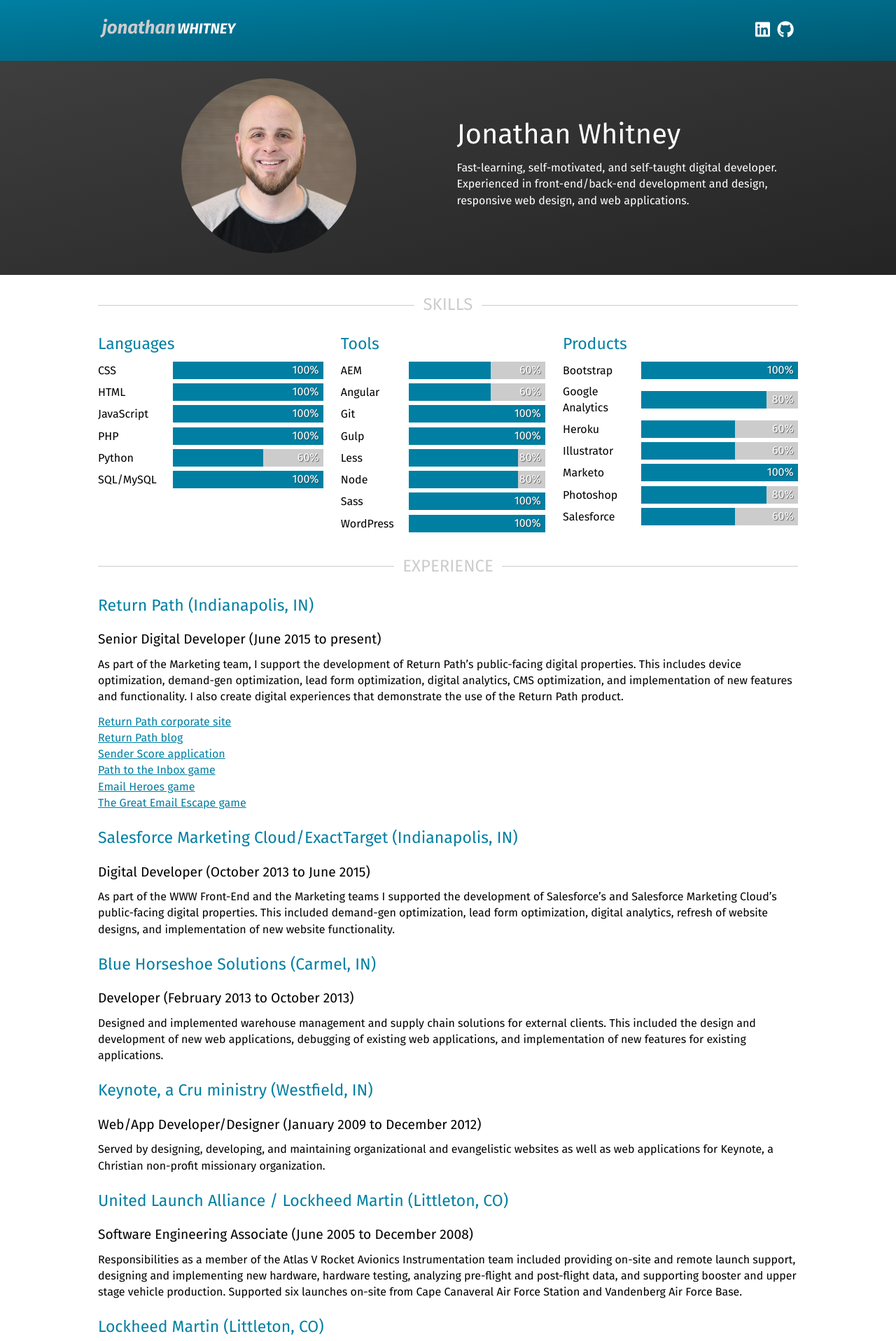
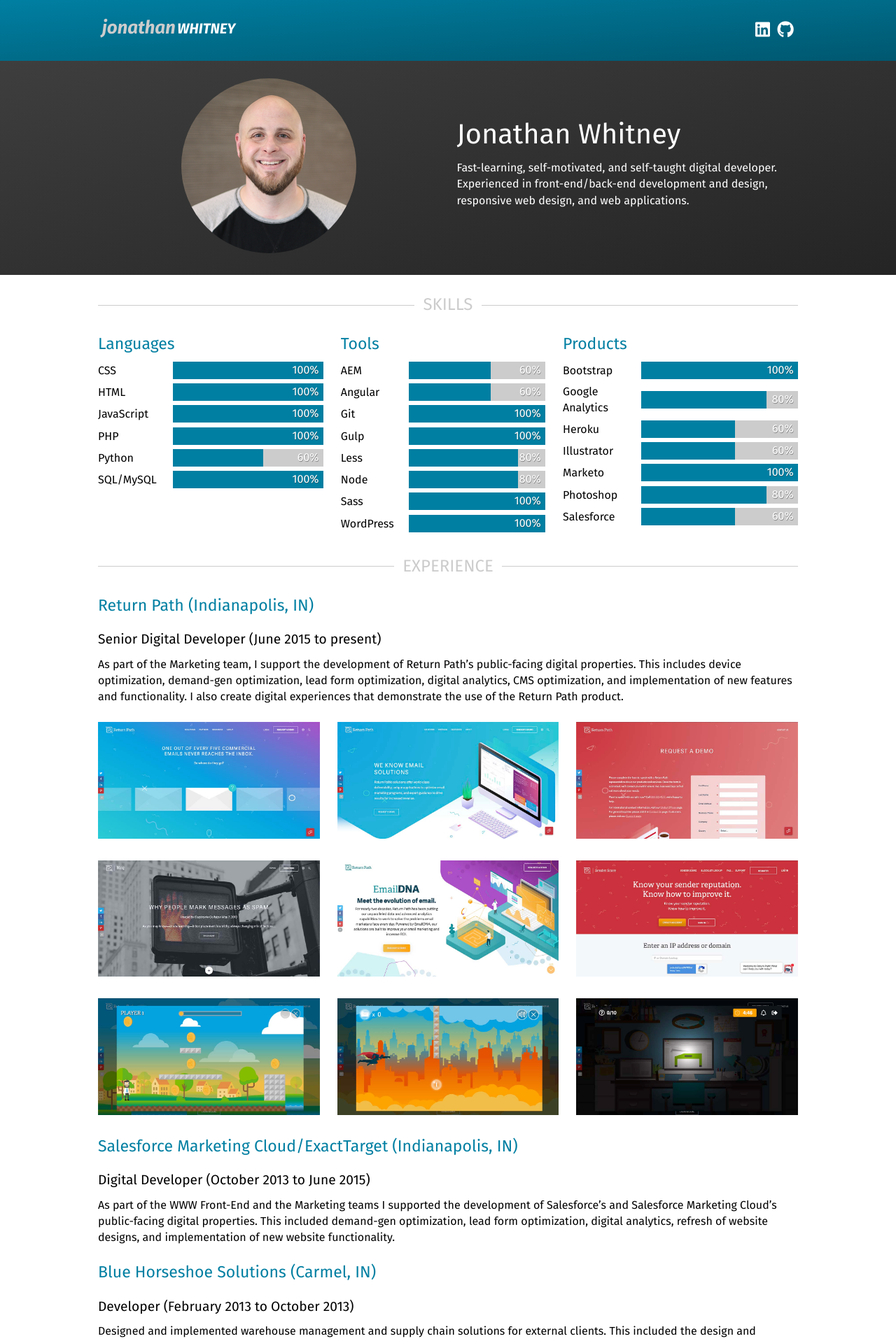
Before and after one commit to jawhitney/jw-website, a Jekyll site: the page built from index.md, in a window 1280 px wide. Shown: the top 1917 px of the page at 70% size. Built offline with Jekyll 4.4.1, drawn with Linux system fonts in a browser that asks for light colours; nearby versions of some CDN libraries.

Commit message:
Finalized animations / Added images

```diff
--- a/_includes/footer.html
+++ b/_includes/footer.html
@@ -42,11 +42,26 @@
                         {{#if links}}
                             <ul>
                                 {{#each links}}
-                                    <li>{{link url description}}</li>
+                                    <li><a href="{{url}}" title={{description}}>{{description}}</a></li>
                                 {{/each}}
                             </ul>
                         {{/if}}
                     </article>
+                    {{#if cards}}
+                        <article>
+                            <div class="multi-column cards">
+                                {{#each cards}}
+                                    <div class="card">
+                                        <a href="{{url}}" title="{{description}}">
+                                            <img src="assets/images/{{image}}" alt="{{description}}" />
+                                            <h5>{{description}}</h5>
+                                            <p>{{skills}}</p>
+                                        </a>
+                                    </div>
+                                {{/each}}
+                            </div>
+                        </article>
+                    {{/if}}
                 {{/each}}
             </div>
         {{/each}}
--- a/_sass/_core.scss
+++ b/_sass/_core.scss
@@ -61,8 +61,8 @@ section {
 article {
     flex-grow: 1;
     opacity: 0;
-    transition: transform $timing $timing-function,
-                opacity $timing $timing-function;
+    transition: transform $timing $timing-function-bounce,
+                opacity $timing $timing-function-bounce;
 }
 
 .multi-column {
@@ -129,12 +129,12 @@ div:not(.multi-column) > article {
         span:nth-child(2) {
             width: 0%;
             background-color: $blue;
-            transition: width $timing $timing-function;
+            transition: width $timing $timing-function-bounce;
         }
 
         span:nth-child(3) {
             color: white;
-            text-shadow: 1px 1px 1px rgba($gray, 0.75);
+            text-shadow: 0.5px 0.5px 0.5px rgba($gray, 0.5);
             left: auto;
             right: $spacer / 8;
         }
@@ -161,8 +161,8 @@ div:not(.multi-column) > article {
 .left,
 .right {
     opacity: 0;
-    transition: opacity $timing $timing-function,
-                transform $timing $timing-function;
+    transition: opacity $timing $timing-function-bounce,
+                transform $timing $timing-function-bounce;
 
     &.loaded {
         opacity: 1;
@@ -234,7 +234,7 @@ div:not(.multi-column) > article {
         text-transform: uppercase;
         font-size: 1.5 * $font-size-base;
         opacity: 0;
-        transition: opacity $timing $timing-function;
+        transition: opacity $timing $timing-function-bounce;
 
         &::before,
         &::after {
@@ -244,7 +244,7 @@ div:not(.multi-column) > article {
             width: 0;
             height: 1px;
             background-color: $gray-light;
-            transition: width 2 * $timing $timing-function;
+            transition: width 2 * $timing $timing-function-bounce;
         }
 
         &::before {
@@ -269,3 +269,101 @@ div:not(.multi-column) > article {
         }
     }
 }
+
+.cards {
+    margin-bottom: -1 * $spacer / 4
+}
+
+.card {
+    position: relative;
+    display: inline-block;
+    margin: $spacer / 4 0;
+    padding: 0 $spacer / 4;
+    width: 100%;
+    opacity: 0;
+    transition: opacity $timing $timing-function-bounce;
+
+    a {
+        position: relative;
+        display: inline-block;
+        padding-top: (525/1000) * 100%;
+        width: 100%;
+        height: 0;
+
+        &::before {
+            content: '';
+            position: absolute;
+            top: 0;
+            left: 0;
+            z-index: 1;
+            width: 100%;
+            height: 100%;
+            background-color: rgba($blue, 0.9);
+            opacity: 0;
+            transition: opacity $timing / 2 $timing-function;
+        }
+    }
+
+    img, h5, p {
+        position: absolute;
+    }
+
+    img {
+        width: 100%;
+        height: 100%;
+        top: 0;
+        left: 0;
+        z-index: 0;
+    }
+
+    h5, p {
+        z-index: 2;
+        margin: 0;
+        padding: 0;
+        opacity: 0;
+        width: 100%;
+        text-align: center;
+        transition: top $timing / 2 $timing-function-bounce,
+                    bottom $timing / 2 $timing-function-bounce;
+    }
+
+    h5 {
+        top: $spacer / 2;
+        color: white;
+    }
+
+    p {
+        bottom: $spacer / 2;
+        color: $gray-light;
+    }
+
+    &:hover {
+        a::before {
+            opacity: 1;
+        }
+
+        h5, p {
+            opacity: 1;
+        }
+
+        h5 {
+            top: calc(50% - #{$spacer / 2});
+        }
+
+        p {
+            bottom: calc(50% - #{$spacer / 2});
+        }
+    }
+}
+
+article.loaded {
+    .card {
+        opacity: 1;
+    }
+}
+
+@media only screen and (min-width: $md) {
+    .card {
+        width: 1/3 * 100%;
+    }
+}
--- a/_sass/_type.scss
+++ b/_sass/_type.scss
@@ -30,7 +30,7 @@ small, .text_small { font-size: 0.833em; }
 
 a {
     color: $blue;
-    transition: color $timing $timing-function;
+    transition: color $timing / 2 $timing-function;
 
     &:hover {
         color: lighten($blue, $color-change);
--- a/_sass/_variables.scss
+++ b/_sass/_variables.scss
@@ -20,7 +20,8 @@ $xl: 1200px;
 
 // Animation
 $timing: 0.75s;
-$timing-function: cubic-bezier(0.68, -0.55, 0.265, 1.55); // ease-out;
+$timing-function: ease-out;
+$timing-function-bounce: cubic-bezier(0.68, -0.55, 0.265, 1.55);
 
 // // Spacing
 // $jaw-top-bottom: 20px;
--- a/assets/js/scripts.js
+++ b/assets/js/scripts.js
@@ -41,6 +41,7 @@ function updateRating(rating, i) {
                 threshold: [0.5]
             },
             ratings = [].slice.call(document.querySelectorAll('.rating')),
+            cards = [].slice.call(document.querySelectorAll('.card')),
             elements = [].slice.call(document.querySelectorAll('.headline, article, .left, .right'));
 
         if ('IntersectionObserver' in window) {
@@ -70,24 +71,20 @@ function updateRating(rating, i) {
                 elementObserver.observe(element);
             });
         } else {
-            ratings.forEach(function(rating) {
-                updateRating(rating);
+            ratings.forEach(function(rating, i) {
+                updateRating(rating, i);
             });
 
             elements.forEach(function(rating) {
                 updateElement(rating);
             });
         }
+
+        cards.forEach(function(card, i) {
+            card.style.transitionDelay = (i * 0.1) + 's';
+        });
     });
 })();
-
-// Handlebars custom helpers
-Handlebars.registerHelper('link', function(url, description) {
-    url = Handlebars.Utils.escapeExpression(url);
-    description  = Handlebars.Utils.escapeExpression(description);
-
-    return new Handlebars.SafeString('<a href="' + url + '">' + description + '</a>');
-});
 
 // Data
 jawJs.data = {
@@ -209,30 +206,60 @@ jawJs.data = {
                         "text": [
                             "As part of the Marketing team, I support the development of Return Path’s public-facing digital properties. This includes device optimization, demand-gen optimization, lead form optimization, digital analytics, CMS optimization, and implementation of new features and functionality. I also create digital experiences that demonstrate the use of the Return Path product."
                         ],
-                        "links": [
+                        "cards": [
                             {
                                 "url": "https://returnpath.com",
-                                "description": "Return Path corporate site"
+                                "description": "Return Path corporate site",
+                                "skills": "WordPress",
+                                "image": "return-path.jpg",
+                            },
+                            {
+                                "url": "https://returnpath.com/solutions/",
+                                "description": "Return Path solutions",
+                                "skills": "WordPress",
+                                "image": "return-path-solutions.jpg",
+                            },
+                            {
+                                "url": "https://returnpath.com/request-a-demo/",
+                                "description": "Return Path Request a Demo",
+                                "skills": "WordPress, Marketo",
+                                "image": "return-path-rad.jpg",
                             },
                             {
                                 "url": "https://blog.returnpath.com",
-                                "description": "Return Path blog"
+                                "description": "Return Path blog",
+                                "skills": "WordPress",
+                                "image": "return-path-blog.jpg",
+                            },
+                            {
+                                "url": "https://emaildna.com",
+                                "description": "EmailDNA",
+                                "skills": "WordPress",
+                                "image": "emaildna.jpg",
                             },
                             {
                                 "url": "https://senderscore.org",
-                                "description": "Sender Score application"
+                                "description": "Sender Score application",
+                                "skills": "PHP",
+                                "image": "senderscore.jpg",
                             },
                             {
                                 "url": "https://returnpath.com/games/path-to-the-inbox/?playnow=true",
-                                "description": "Path to the Inbox game"
+                                "description": "Path to the Inbox game",
+                                "skills": "JavaScript, PhaserJS",
+                                "image": "path-to-the-inbox.jpg",
                             },
                             {
                                 "url": "https://returnpath.com/games/email-heroes/?playnow=true",
-                                "description": "Email Heroes game"
+                                "description": "Email Heroes game",
+                                "skills": "JavaScript, PhaserJS",
+                                "image": "email-heroes.jpg",
                             },
                             {
                                 "url": "https://returnpath.com/games/the-great-email-escape/?playnow=true",
-                                "description": "The Great Email Escape game"
+                                "description": "The Great Email Escape game",
+                                "skills": "JavaScript, PhaserJS",
+                                "image": "great-email-escape.jpg",
                             },
                         ]
                     },
```
Also changed, not shown: assets/images/email-heroes.jpg (added), assets/images/emaildna.jpg (added), assets/images/great-email-escape.jpg (added), assets/images/path-to-the-inbox.jpg (added), assets/images/return-path-blog.jpg (added), assets/images/return-path-rad.jpg (added), assets/images/return-path-solutions.jpg (added), assets/images/return-path.jpg (added), assets/images/senderscore.jpg (added).
